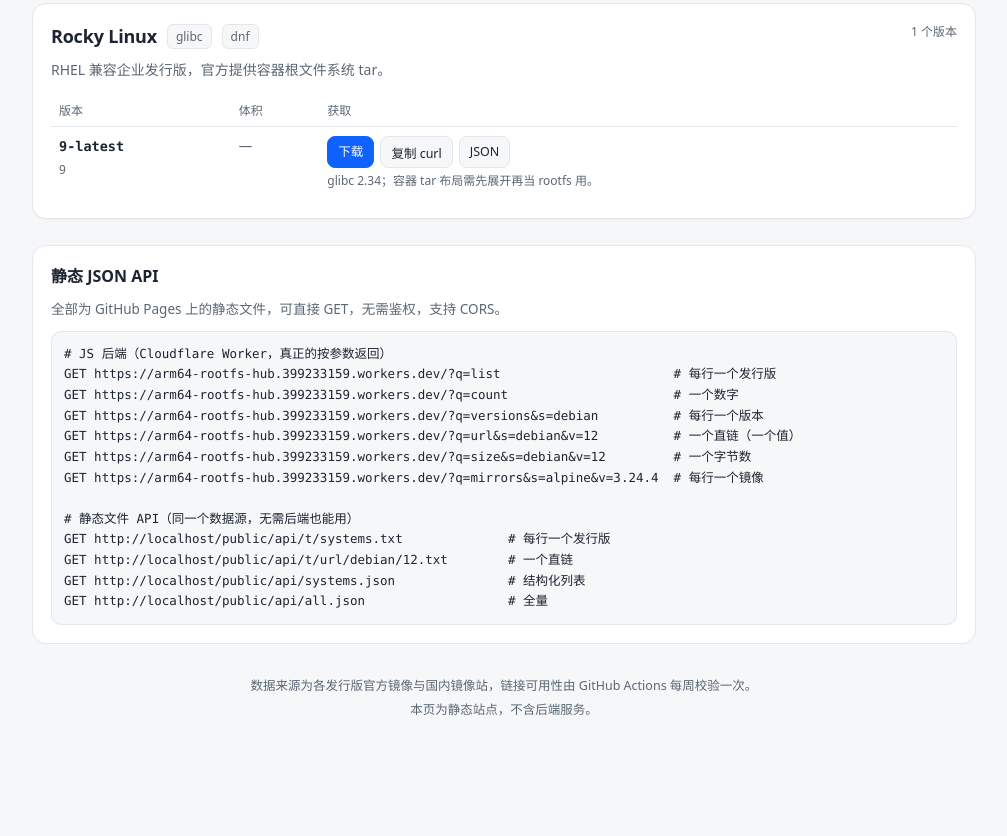
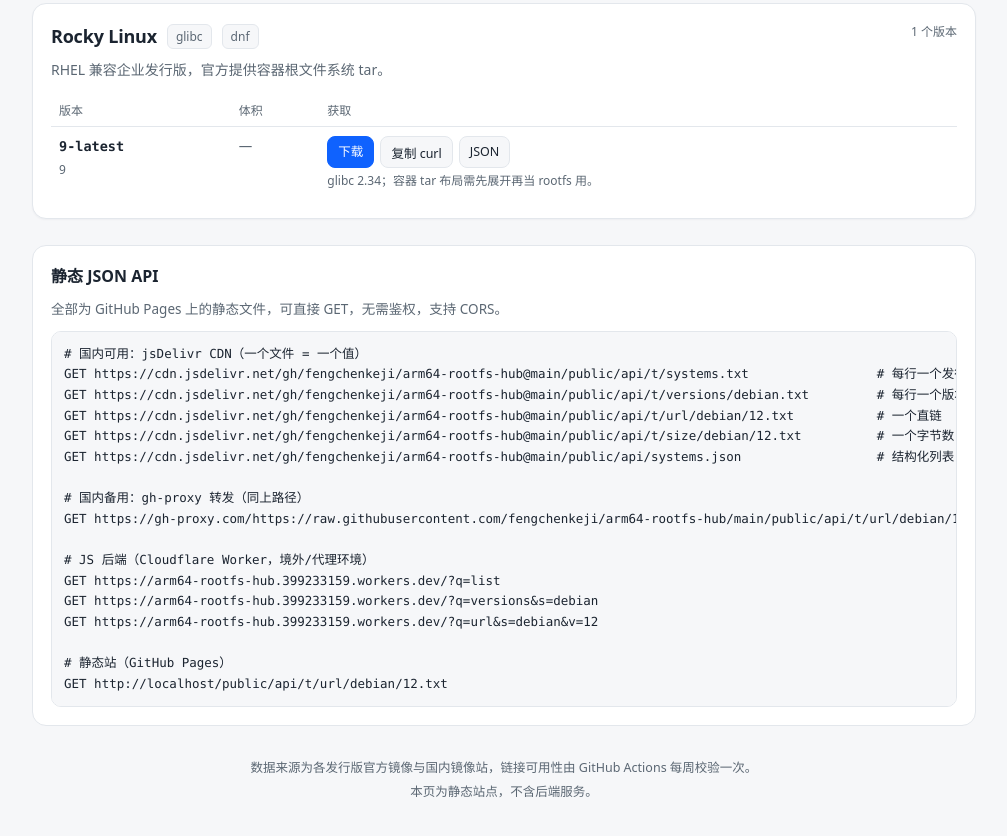
Before and after one commit to fengchenkeji/arm64-rootfs-hub, a plain HTML site: page public/index.html in a window 1280 px wide. Shown: the part 2405-3241 px from the top of the page, without its empty margins (136-1143 px from the left). Before the commit the page ends 3190 px from the top, so only its background shows below. Drawn offline with Linux system fonts and the light colour scheme.

Commit message:
docs: CN-accessible endpoints via jsDelivr/gh-proxy

```diff
--- a/public/index.html
+++ b/public/index.html
@@ -206,20 +206,25 @@ function render(){
 function renderApi(){
   const origin = location.origin + BASE;
   const worker = 'https://arm64-rootfs-hub.399233159.workers.dev';
+  const cdn = 'https://cdn.jsdelivr.net/gh/fengchenkeji/arm64-rootfs-hub@main/public';
   document.getElementById('apiblock').textContent =
-`# JS 后端（Cloudflare Worker，真正的按参数返回）
-GET ${worker}/?q=list                       # 每行一个发行版
-GET ${worker}/?q=count                      # 一个数字
-GET ${worker}/?q=versions&s=debian          # 每行一个版本
-GET ${worker}/?q=url&s=debian&v=12          # 一个直链（一个值）
-GET ${worker}/?q=size&s=debian&v=12         # 一个字节数
-GET ${worker}/?q=mirrors&s=alpine&v=3.24.4  # 每行一个镜像
+`# 国内可用：jsDelivr CDN（一个文件 = 一个值）
+GET ${cdn}/api/t/systems.txt                 # 每行一个发行版
+GET ${cdn}/api/t/versions/debian.txt         # 每行一个版本
+GET ${cdn}/api/t/url/debian/12.txt           # 一个直链
+GET ${cdn}/api/t/size/debian/12.txt          # 一个字节数
+GET ${cdn}/api/systems.json                  # 结构化列表
 
-# 静态文件 API（同一个数据源，无需后端也能用）
-GET ${origin}/api/t/systems.txt              # 每行一个发行版
-GET ${origin}/api/t/url/debian/12.txt        # 一个直链
-GET ${origin}/api/systems.json               # 结构化列表
-GET ${origin}/api/all.json                   # 全量`;
+# 国内备用：gh-proxy 转发（同上路径）
+GET https://gh-proxy.com/https://raw.githubusercontent.com/fengchenkeji/arm64-rootfs-hub/main/public/api/t/url/debian/12.txt
+
+# JS 后端（Cloudflare Worker，境外/代理环境）
+GET ${worker}/?q=list
+GET ${worker}/?q=versions&s=debian
+GET ${worker}/?q=url&s=debian&v=12
+
+# 静态站（GitHub Pages）
+GET ${origin}/api/t/url/debian/12.txt`;
 }
 
 fetch(API + '/all.json')
```
Also changed, not shown: 1 other file.
